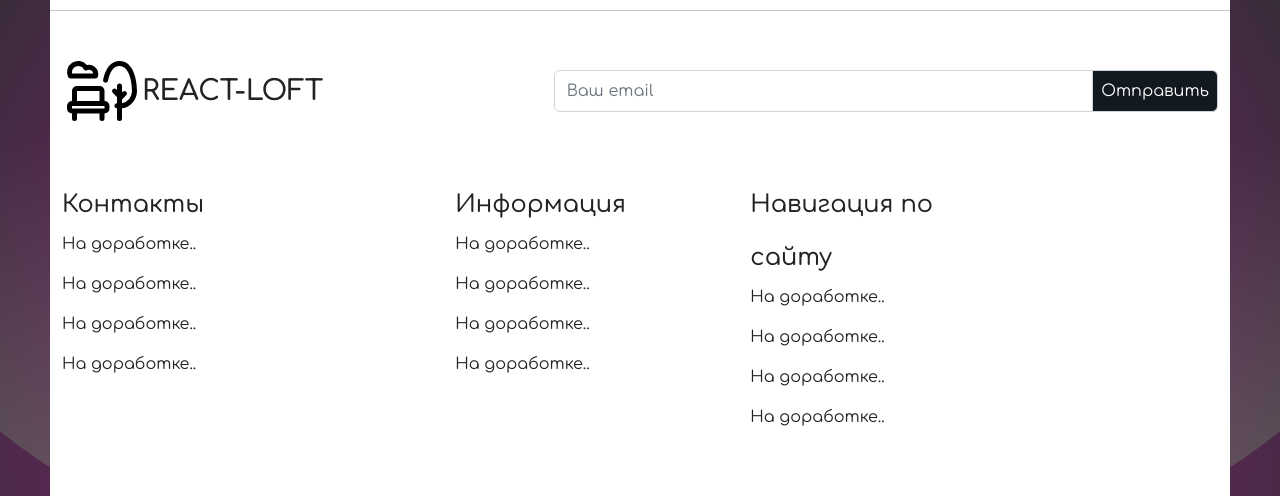
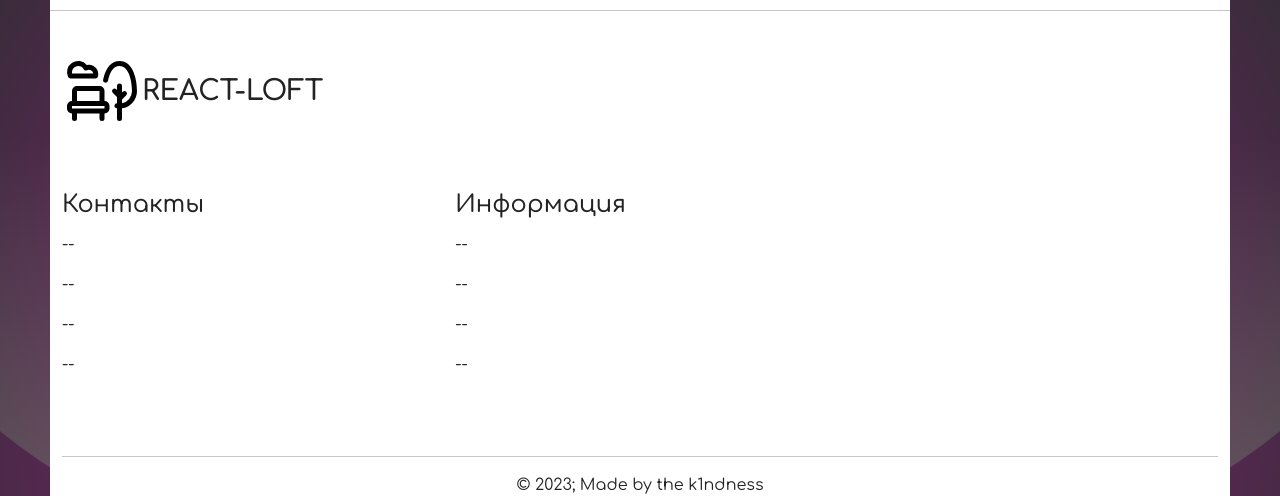
Before and after one commit to suyxhs/loft-react-app, a React (Create React App) app: page / in a window 1280 px wide. Shown: the part 2559-3055 px from the top of the page. Built offline with nearby package versions, Linux system fonts and the light colour scheme; no server answers.

Commit message:
Update Footer.jsx

```diff
--- a/src/components/Footer.jsx
+++ b/src/components/Footer.jsx
@@ -13,7 +13,7 @@ function Footer() {
                       <h2 className="mb-0">REACT-LOFT</h2>
                     </div>
                 </div>
-                <div className="col-7">
+                {/*<div className="col-7">
                   <div className="input-group">
                     <input
                       type="text"
@@ -26,7 +26,7 @@ function Footer() {
                       Отправить
                     </button>
                   </div>
-                </div>
+                </div>*/}
             </div>
         </div>
       </footer>
@@ -37,28 +37,19 @@ function Footer() {
             <div className="col-4">
               <h4 className="mb-0">Контакты</h4>
               <div className="footer-contact d-flex flex-column">
-                <p>На доработке..</p>
-                <p>На доработке..</p>
-                <p>На доработке..</p>
-                <p>На доработке..</p>
+                <p>--</p>
+                <p>--</p>
+                <p>--</p>
+                <p>--</p>
               </div>
             </div>
             <div className="col-3">
               <h4 className="mb-0">Информация</h4>
               <div className="footer-info d-flex flex-column">
-                <p>На доработке..</p>
-                <p>На доработке..</p>
-                <p>На доработке..</p>
-                <p>На доработке..</p>
-              </div>
-            </div>
-            <div className="col-3">
-              <h4 className="mb-0">Навигация по сайту</h4>
-              <div className="footer-link d-flex flex-column">
-                <p>На доработке..</p>
-                <p>На доработке..</p>
-                <p>На доработке..</p>
-                <p>На доработке..</p>
+                <p>--</p>
+                <p>--</p>
+                <p>--</p>
+                <p>--</p>
               </div>
             </div>
           </div>
```
